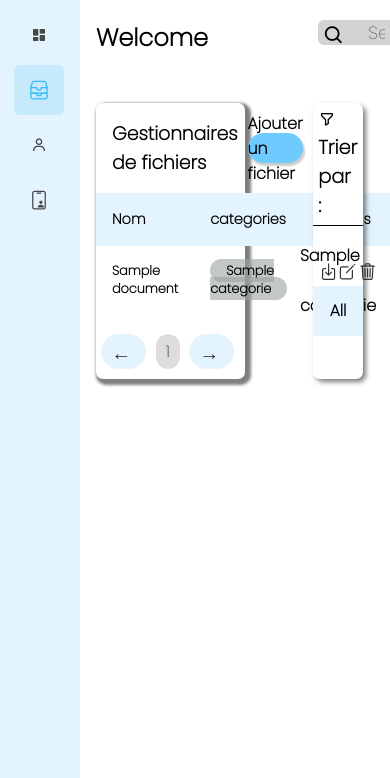
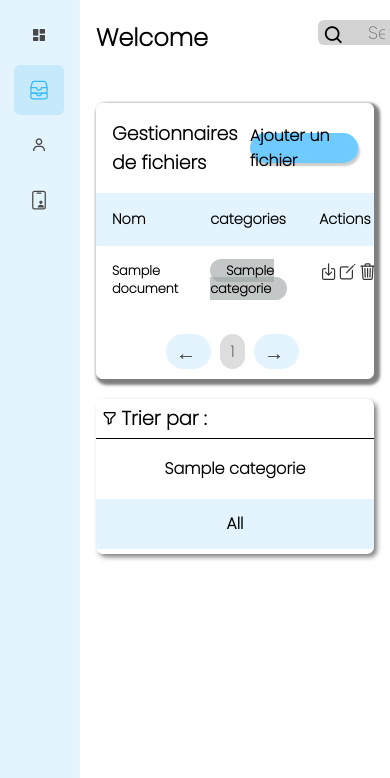
Before and after one commit to Claude127/stageX2, a Django app: page /files/ in a window 390 px wide. Shown: the part 66-844 px from the top of the page. Run offline with Django 4.2, Linux system fonts and the light colour scheme; a user stored in the database is signed in; tables that the repository leaves empty hold one stand-in row (values such as "Sample post"); grey boxes marked "Sample" are stand-in pictures; parts of the project's set-up code (start-up, migrations or seed data) failed here and were passed over.

Commit message:
responsive on files

```diff
--- a/labfile/static/css/fichiers.css
+++ b/labfile/static/css/fichiers.css
@@ -597,3 +597,117 @@ tbody tr:nth-child(even){
     color: #34bbf8;
 
 }
+
+
+/* ----------------- media queries---------------------------*/
+@media (max-width: 763px) {
+
+    .files-content{
+        margin-top: 3rem;
+        margin-bottom: 3rem;
+        width:100%;
+    }
+
+    .files-grid{
+        display: flex;
+        flex-direction: column;
+        width: 100%;
+    }
+
+    .files-card table{
+        width: 100%;
+        border-collapse: collapse;
+    }
+
+    .files-card{
+            overflow-x: auto;
+        }
+
+
+   .files-card .utils .ajout{
+
+    background: #6FCBFF;
+    border-radius: 20px;
+    height: 30px;
+    width: 190px;
+}
+
+    .filter{
+        margin-top: 20px;
+    }
+
+
+}
+
+@media (max-width: 422px)
+{
+
+.files-content{
+        margin-top: 3rem;
+        margin-bottom: 3rem;
+         width:100%;
+    }
+
+    .files-grid{
+        display: flex;
+        flex-direction: column;
+        width: 100%;
+    }
+    .files-card table{
+        width: 100%;
+        border-collapse: collapse;
+    }
+
+    .files-card{
+        overflow-x: auto;
+    }
+
+    .files-card .utils .ajout{
+
+    background: #6FCBFF;
+    border-radius: 20px;
+    height: 30px;
+    width: 190px;
+}
+
+    .filter{
+       margin-top: 20px;
+    }
+
+
+}
+@media (max-width:623px) {
+
+.files-content{
+        margin-top: 3rem;
+        margin-bottom: 3rem;
+         width:100%;
+    }
+
+    .files-grid{
+        display: flex;
+        flex-direction: column;
+        width: 100%;
+    }
+    .files-card table{
+        width: 100%;
+        border-collapse: collapse;
+    }
+
+    .files-card{
+        overflow-x: auto;
+    }
+
+.files-card .utils .ajout{
+
+    background: #6FCBFF;
+    border-radius: 20px;
+    height: 30px;
+    width: 190px;
+}
+
+    .filter{
+        margin-top: 20px;
+    }
+
+}
--- a/labfile/templates/file.html
+++ b/labfile/templates/file.html
@@ -131,9 +131,11 @@
                       </tr>
                       </thead>
                      <tbody>
-                          {% for file in files %}
+
 
                             {% if user.role.nom == 'STAGIAIRE' %}
+
+                                    {% for file in files %}
 
                                         {% if not file.is_lock %}
 
@@ -146,15 +148,6 @@
                                                           <div class="action3">
                                                             <a href="{% url 'file_mod' file.id %}"><ion-icon name="create-outline" class="iv"></ion-icon></a>
                                                           </div>
-
-                                                      <div class="action4">
-                                                            <a href="#" onclick="if (confirm('Voulez-vous vraiment supprimer ce fichier ?')) { document.getElementById('delete-file-form').submit(); }">
-                                                              <ion-icon name="trash-outline" class="iv"></ion-icon>
-                                                            </a>
-                                                            <form id="delete-file-form" action="{% url 'delete_file' file.id %}" method="POST">
-                                                              {% csrf_token %}
-                                                            </form>
-                                                      </div>
                                                         {% elif  user.role.nom == 'PERSONNEL' %}
                                                            <div class="action3">
                                                                 <a href="{% url 'file_mod' file.id %}"><ion-icon name="create-outline" class="iv"></ion-icon></a>
@@ -164,9 +157,10 @@
                                             </tr>
 
                                         {% endif %}
+                                    {% endfor %}
                             {% else %}
 
-
+                                 {% for file in files %}
                                         <tr>
                                             <td class="nom">{{ file.nom }}</td>
                                             <td ><span class="category-filter">{{ file.categorie }}</span></td>
@@ -178,11 +172,12 @@
                                                       </div>
 
                                                       <div class="action4">
+
+                                                            <form id="delete-file-form" action="{% url 'delete_file' file.id %}" method="POST">
+                                                              {% csrf_token %}
                                                                  <a href="#" onclick="if (confirm('Voulez-vous vraiment supprimer ce fichier ?')) { document.getElementById('delete-file-form').submit(); }">
                                                               <ion-icon name="trash-outline" class="iv"></ion-icon>
                                                             </a>
-                                                            <form id="delete-file-form" action="{% url 'delete_file' file.id %}" method="POST">
-                                                              {% csrf_token %}
                                                             </form>
                                                       </div>
                                                     {% elif  user.role.nom == 'PERSONNEL' %}
@@ -192,10 +187,11 @@
                                                     {% endif %}
                                             </td>
                                         </tr>
+                                {% endfor %}
 
                             {% endif %}
 
-                          {% endfor %}
+
                     </tbody>
                 </table>
                   <!--     la pagination utlise des fleches en unicode             -->
--- a/labfile/urls.py
+++ b/labfile/urls.py
@@ -19,7 +19,7 @@ urlpatterns = [
     # page pour ajouter un fichier
     path('add_file/', add_file, name='add_file'),
     # page pour voir un fichier
-    path('delete-file/<int:file_id>/', delete_file, name='delete_file'),
+    path('delete_file/<int:file_id>/', delete_file, name='delete_file'),
     # page pour modifier un fichier
     path('file_mod/<int:file_id>/', file_mod, name='file_mod'),
     # page pour afficher des produits par categorie
--- a/labfile/views.py
+++ b/labfile/views.py
@@ -1,7 +1,7 @@
 
 from django.contrib.auth.decorators import login_required, permission_required
 from django.core.files.storage import FileSystemStorage
-from django.shortcuts import render, redirect
+from django.shortcuts import render, redirect, get_object_or_404
 from django.contrib.auth import login, authenticate, logout, update_session_auth_hash
 from django.contrib import messages
 from .models import Document, Categorie
@@ -110,15 +110,14 @@ def add_file(request):
 @login_required(login_url='/login/')
 def delete_file(request, file_id):
     user = request.user
-
     nom = user.nom
     prenom = user.prenom
     img = user.image.name
 
+    file = get_object_or_404(Document, pk=file_id)
+
     # traitement du fichier de suppression
     if request.method == 'POST':
-        file = Document.objects.get(pk=file_id)
-
         fs = FileSystemStorage()
         fs.delete(file.emplacement.name)
         file.delete()
```
Also changed, not shown: 2 other files. Lines whose indentation alone changed are shown as unchanged.
